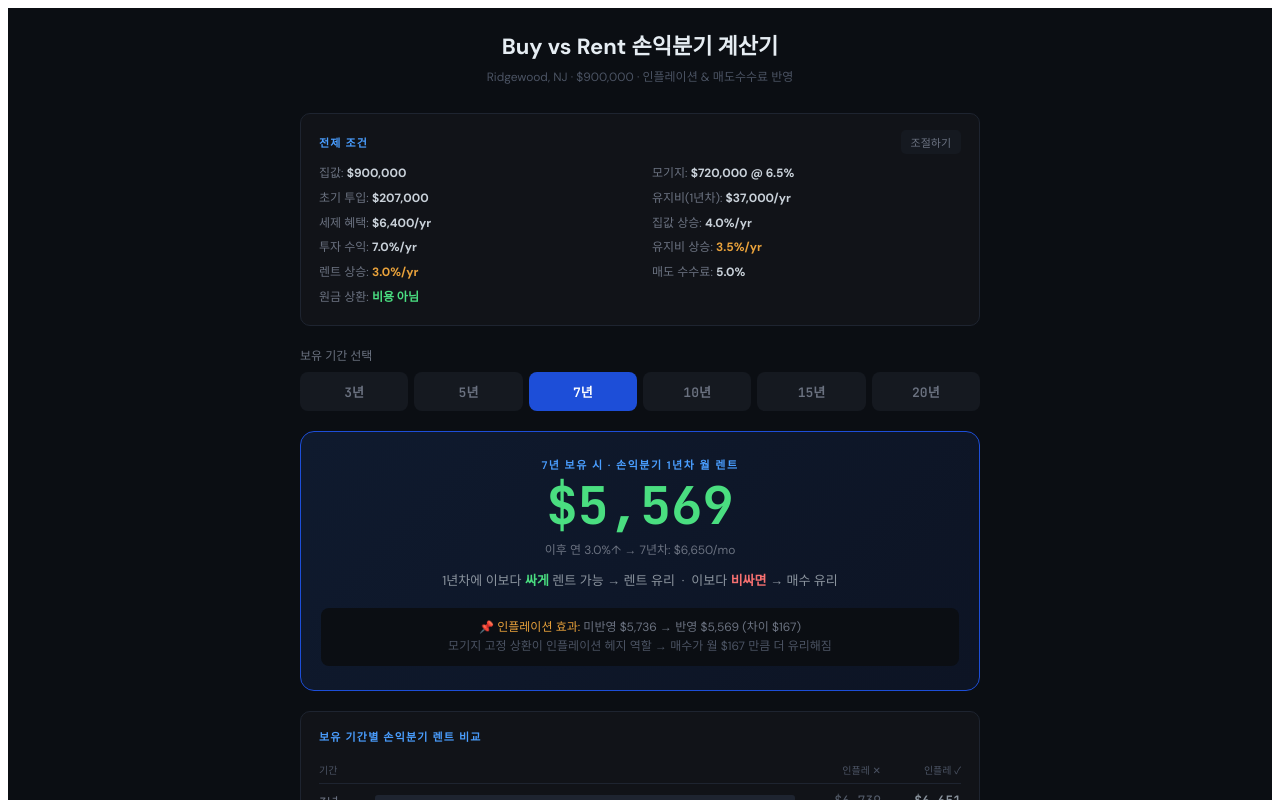
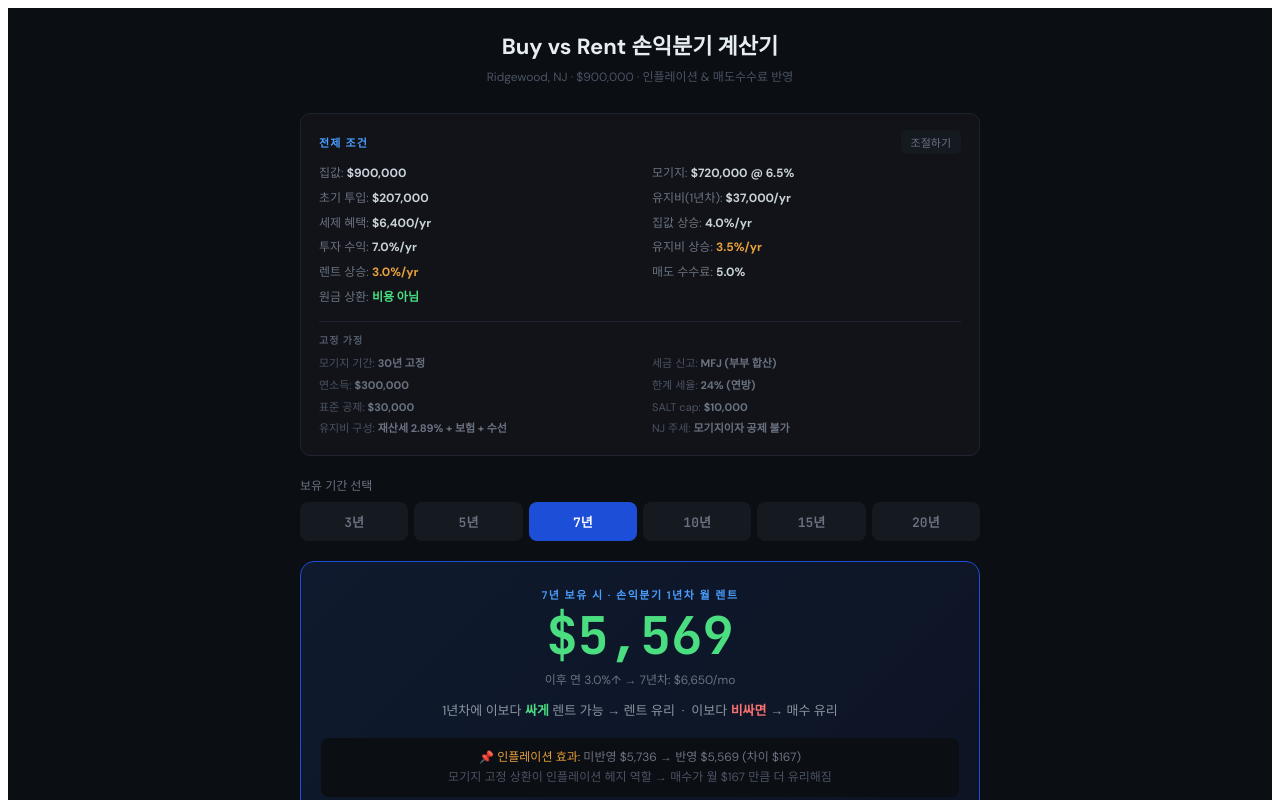
Before and after one commit to carlsagan21/buyvsrent, a React (Vite) app: page / in a window 1280 px wide. Shown: the top 800 px of the page. Built offline with nearby package versions, Linux system fonts and the light colour scheme.

Commit message:
feat: 고정 가정사항 (모기지 기간, MFJ, 연소득, 세율, SALT cap 등) 표시 추가

```diff
--- a/src/App.jsx
+++ b/src/App.jsx
@@ -217,6 +217,21 @@ export default function App() {
               <span>원금 상환: <b style={{ color: "#4ade80" }}>비용 아님</b></span>
             </div>
           )}
+
+          {/* FIXED ASSUMPTIONS */}
+          <div style={{ marginTop: 12, paddingTop: 10, borderTop: "1px solid #1e2430" }}>
+            <div style={{ fontSize: 10, fontWeight: 600, color: "#555d6b", textTransform: "uppercase", letterSpacing: 1, marginBottom: 6 }}>고정 가정</div>
+            <div style={{ display: "grid", gridTemplateColumns: "1fr 1fr", gap: "1px 24px", fontSize: 11, color: "#4b5363", lineHeight: 1.9 }}>
+              <span>모기지 기간: <b style={{ color: "#6b7280" }}>30년 고정</b></span>
+              <span>세금 신고: <b style={{ color: "#6b7280" }}>MFJ (부부 합산)</b></span>
+              <span>연소득: <b style={{ color: "#6b7280" }}>$300,000</b></span>
+              <span>한계 세율: <b style={{ color: "#6b7280" }}>24% (연방)</b></span>
+              <span>표준 공제: <b style={{ color: "#6b7280" }}>$30,000</b></span>
+              <span>SALT cap: <b style={{ color: "#6b7280" }}>$10,000</b></span>
+              <span>유지비 구성: <b style={{ color: "#6b7280" }}>재산세 2.89% + 보험 + 수선</b></span>
+              <span>NJ 주세: <b style={{ color: "#6b7280" }}>모기지이자 공제 불가</b></span>
+            </div>
+          </div>
         </div>
 
         {/* HOLDING PERIOD */}
```
